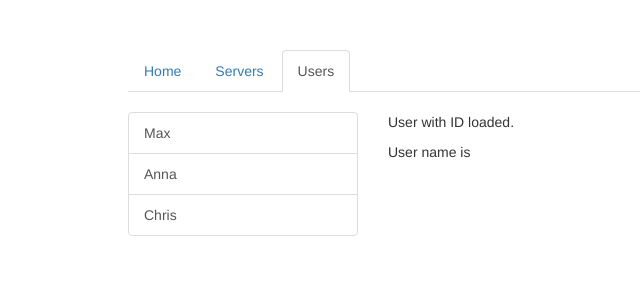
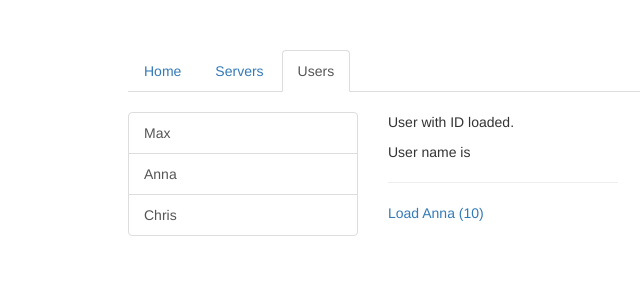
Before and after one commit to davidokun/Angular, an Angular app in the folder routing/: page /users in a window 1280 px wide. Shown: the top 300 px of the page, without its empty margins (137-777 px from the left). Built offline with nearby package versions, Linux system fonts and the light colour scheme.

Commit message:
routing - Fetching Route Parameters Reactively.

```diff
--- a/routing/src/app/users/user/user.component.html
+++ b/routing/src/app/users/user/user.component.html
@@ -1,2 +1,4 @@
 <p>User with ID {{ user.id }} loaded.</p>
 <p>User name is {{ user.name }}</p>
+<hr>
+<a [routerLink]="['/users', 10, 'Anna']">Load Anna (10)</a>
--- a/routing/src/app/users/user/user.component.ts
+++ b/routing/src/app/users/user/user.component.ts
@@ -1,5 +1,5 @@
 import { Component, OnInit } from '@angular/core';
-import {ActivatedRoute} from '@angular/router';
+import {ActivatedRoute, Params} from '@angular/router';
 
 @Component({
   selector: 'app-user',
@@ -13,9 +13,17 @@ export class UserComponent implements OnInit {
 
   ngOnInit() {
     this.user = {
+      // Grab params only at component initialization.
       id: this.route.snapshot.params['id'],
       name: this.route.snapshot.params['name']
     };
+
+    // Get params reactively.
+    this.route.params.subscribe((params: Params) => {
+      this.user.id = params['id'];
+      this.user.name = params['name'];
+    });
+
   }
 
 }
```
